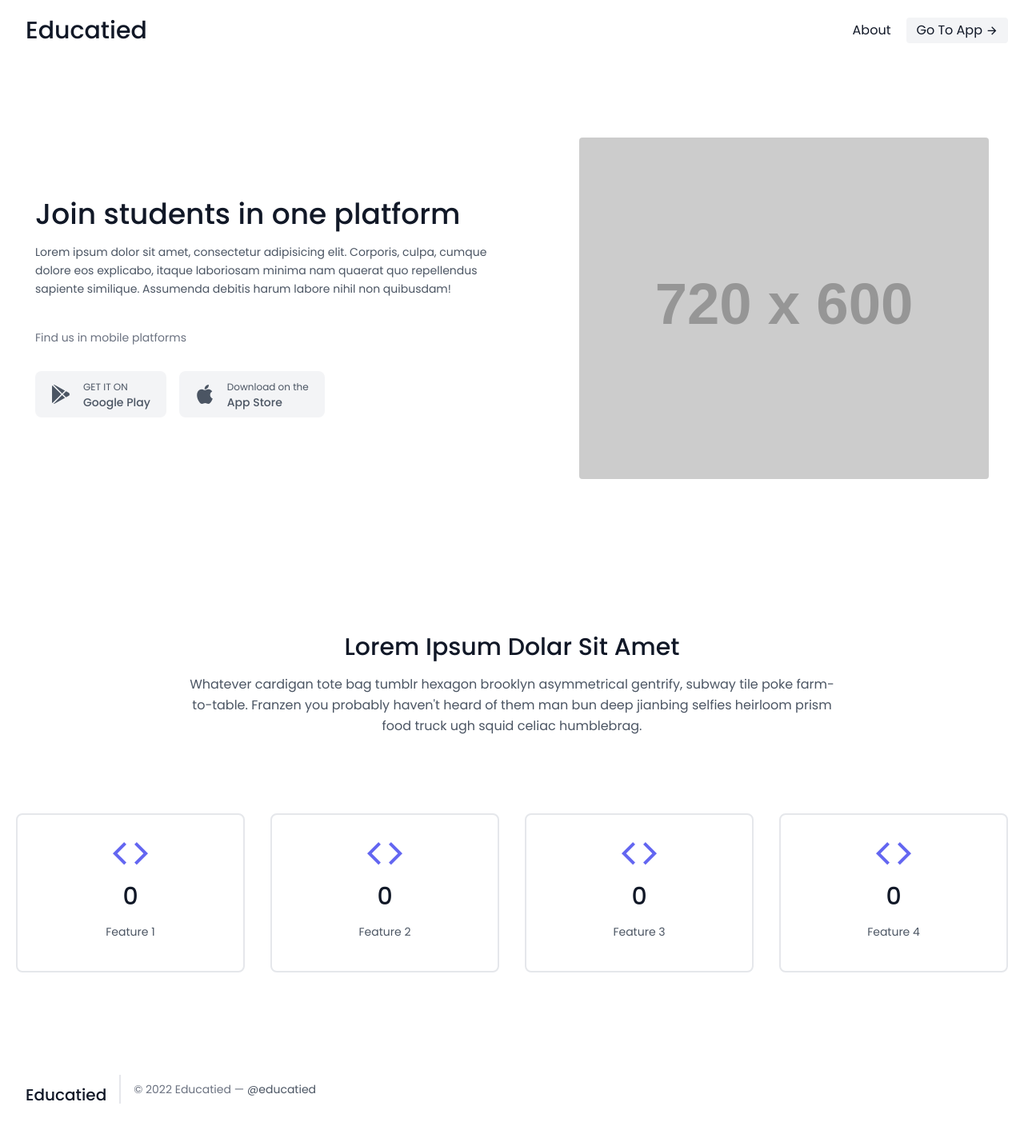
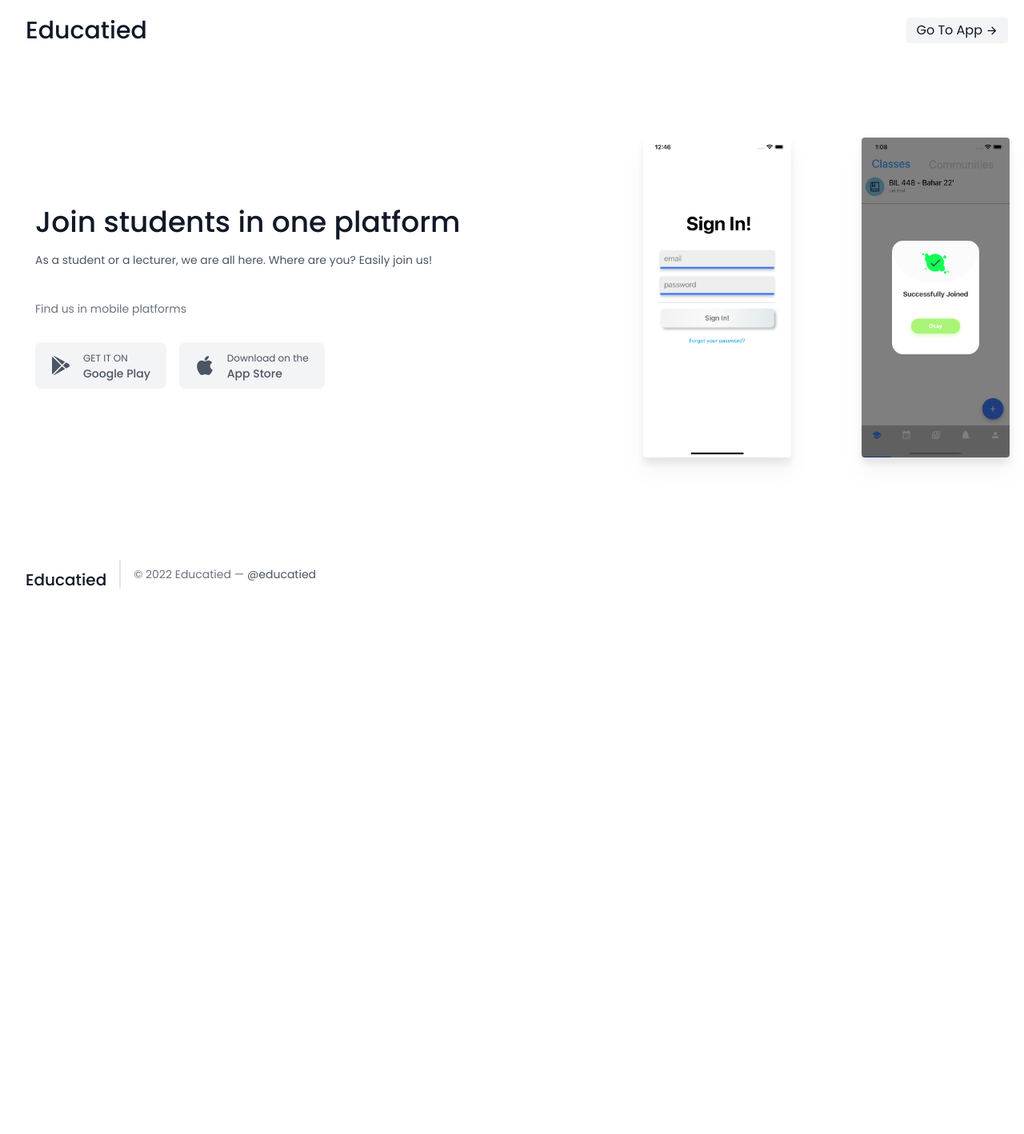
Before and after one commit to TeamURANUS/uranus-frontend, a React (Create React App) app: page / in a window 1280 px wide. Shown: the top 1418 px of the page at 80% size. After the commit the page ends 800 px from the top, so only its background shows below. Built offline with nearby package versions, Linux system fonts and the light colour scheme.

Commit message:
update home screen features

```diff
--- a/src/views/Home.jsx
+++ b/src/views/Home.jsx
@@ -1,5 +1,8 @@
 import React, {Component} from 'react';
 import {Link} from "react-router-dom";
+
+
+const imagePath = process.env.PUBLIC_URL;
 
 class Home extends Component {
 
@@ -15,7 +18,7 @@
                         <span className="ml-3 text-3xl">Educatied</span>
                     </a>
                     <nav className="md:ml-auto flex flex-wrap items-center text-base justify-center">
-                        <Link to="/about" className="mr-5 text-gray-900">About</Link>
+                        <Link to="/about" className="mr-5 text-gray-900"></Link>
                     </nav>
                     <Link to="/educatied"
                           className="inline-flex items-center bg-gray-100 border-0 py-1 px-3 focus:outline-none hover:bg-gray-200 rounded text-base mt-4 md:mt-0 text-gray-900">
@@ -32,9 +35,8 @@
                         <h1 className="title-font sm:text-4xl text-3xl mb-4 font-medium text-gray-900">
                             Join students in one platform
                         </h1>
-                        <p className="mb-8 leading-relaxed">Lorem ipsum dolor sit amet, consectetur adipisicing
-                            elit. Corporis, culpa, cumque dolore eos explicabo, itaque laboriosam minima nam quaerat
-                            quo repellendus sapiente similique. Assumenda debitis harum labore nihil non quibusdam!
+                        <p className="mb-8 leading-relaxed">As a student or a lecturer, we are all here. Where are you?
+                            Easily join us!
                         </p>
                         <p className="text-sm mt-2 text-gray-500 mb-8 w-full">Find us in mobile platforms</p>
                         <div className="flex lg:flex-row md:flex-col">
@@ -66,53 +68,11 @@
                             </button>
                         </div>
                     </div>
-                    <div className="lg:max-w-lg lg:w-full md:w-1/2 w-5/6">
-                        <img className="object-cover object-center rounded" alt="hero"
-                             src="https://dummyimage.com/720x600"/>
-                    </div>
-                </div>
-            </section>
-
-            <section className="text-gray-600 body-font">
-                <div className="container px-5 py-24 mx-auto">
-                    <div className="flex flex-col text-center w-full mb-20">
-                        <h1 className="sm:text-3xl text-2xl font-medium title-font mb-4 text-gray-900">Lorem Ipsum
-                            Dolar
-                            Sit Amet</h1>
-                        <p className="lg:w-2/3 mx-auto leading-relaxed text-base">Whatever cardigan tote bag tumblr
-                            hexagon brooklyn asymmetrical gentrify, subway tile poke farm-to-table. Franzen you
-                            probably haven't heard of them man bun deep jianbing selfies heirloom prism food truck
-                            ugh squid celiac humblebrag.</p>
-                    </div>
-                    <div className="flex flex-wrap -m-4 text-center">
-                        <div className="p-4 md:w-1/4 sm:w-1/2 w-full">
-                            <div className="border-2 border-gray-200 px-4 py-6 rounded-lg">
-                                <i className="ri-code-fill text-indigo-500 w-12 h-12 mb-3 inline-block text-5xl"/>
-                                <h2 className="title-font font-medium text-3xl text-gray-900">0</h2>
-                                <p className="leading-relaxed">Feature 1</p>
-                            </div>
-                        </div>
-                        <div className="p-4 md:w-1/4 sm:w-1/2 w-full">
-                            <div className="border-2 border-gray-200 px-4 py-6 rounded-lg">
-                                <i className="ri-code-fill text-indigo-500 w-12 h-12 mb-3 inline-block text-5xl"/>
-                                <h2 className="title-font font-medium text-3xl text-gray-900">0</h2>
-                                <p className="leading-relaxed">Feature 2</p>
-                            </div>
-                        </div>
-                        <div className="p-4 md:w-1/4 sm:w-1/2 w-full">
-                            <div className="border-2 border-gray-200 px-4 py-6 rounded-lg">
-                                <i className="ri-code-fill text-indigo-500 w-12 h-12 mb-3 inline-block text-5xl"/>
-                                <h2 className="title-font font-medium text-3xl text-gray-900">0</h2>
-                                <p className="leading-relaxed">Feature 3</p>
-                            </div>
-                        </div>
-                        <div className="p-4 md:w-1/4 sm:w-1/2 w-full">
-                            <div className="border-2 border-gray-200 px-4 py-6 rounded-lg">
-                                <i className="ri-code-fill text-indigo-500 w-12 h-12 mb-3 inline-block text-5xl"/>
-                                <h2 className="title-font font-medium text-3xl text-gray-900">0</h2>
-                                <p className="leading-relaxed">Feature 4</p>
-                            </div>
-                        </div>
+                    <div className="lg:max-w-lg lg:w-full md:w-1/2 w-5/6 flex">
+                        <img className="object-cover object-center rounded h-[400px] mx-20 drop-shadow-xl" alt="hero"
+                             src={`${imagePath}/dummy_screen.png`}/>
+                        <img className="object-cover object-center rounded h-[400px] mx-2 drop-shadow-xl" alt="hero"
+                             src={`${imagePath}/dummy_screen_2.png`}/>
                     </div>
                 </div>
             </section>
```
Also changed, not shown: public/dummy_screen.png (added), public/dummy_screen_2.png (added).
